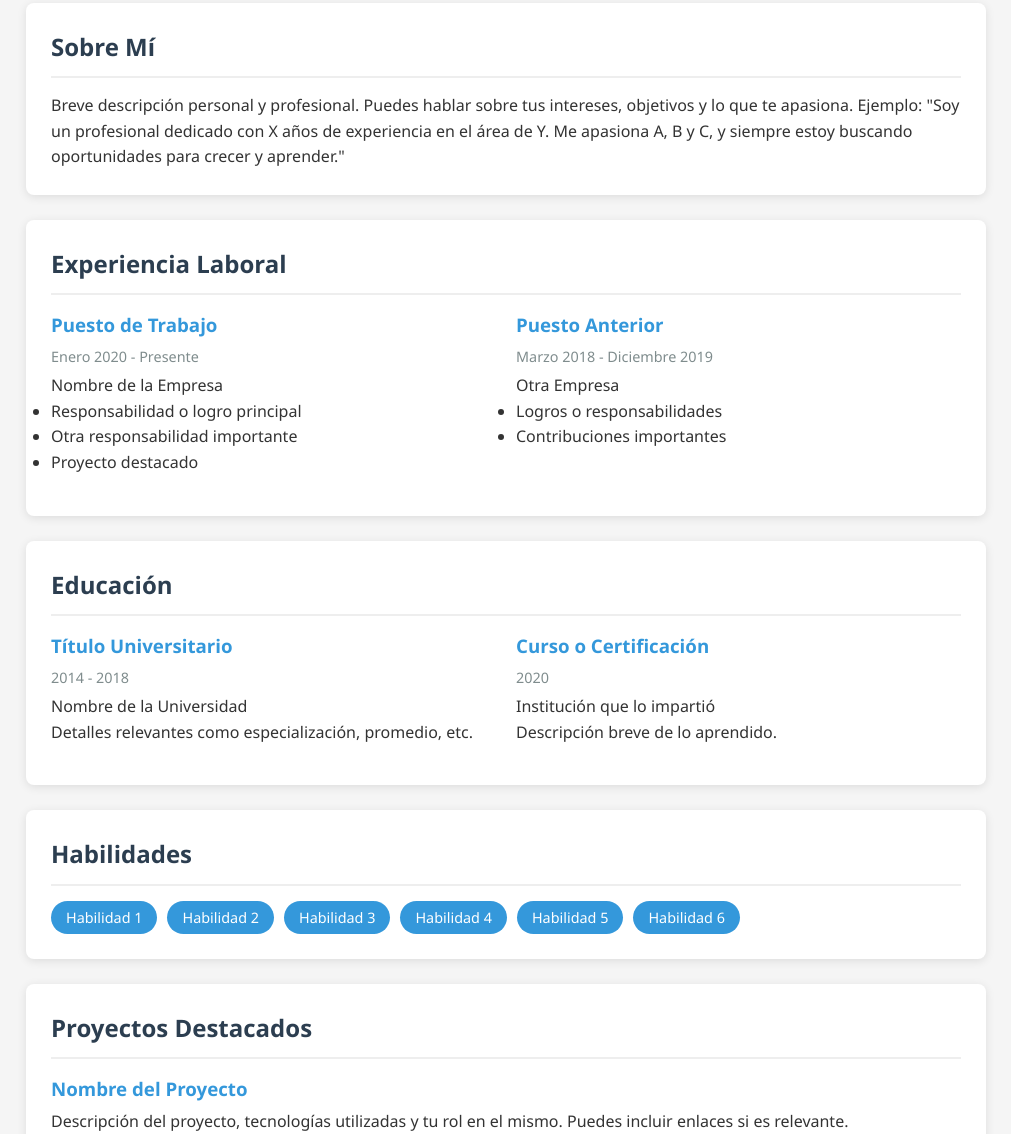
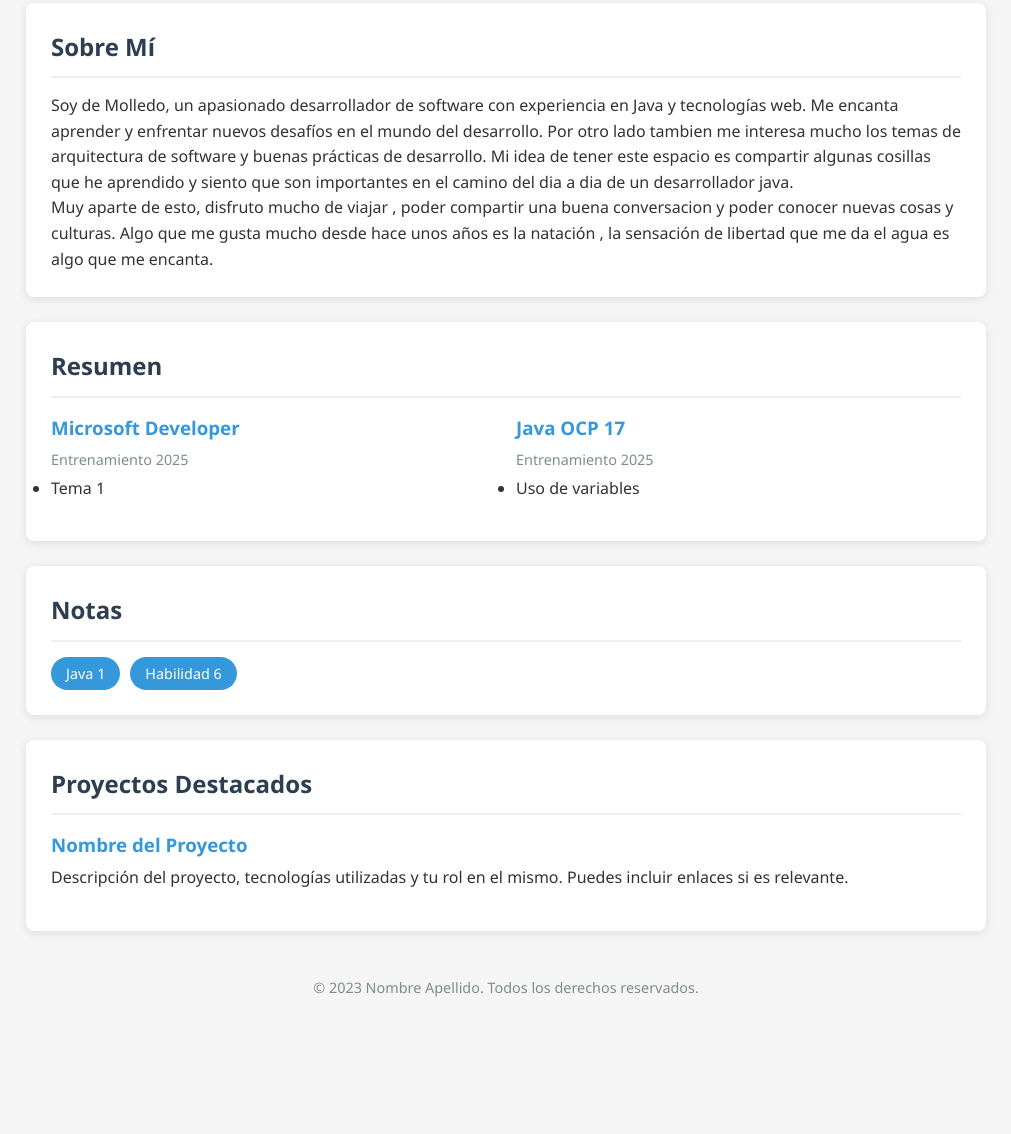
Before and after one commit to yarovi/aboutProfileSkillsAndResume, a plain HTML site: page index.html in a window 1280 px wide. Shown: the part 443-1577 px from the top of the page, without its empty margins (134-1145 px from the left). After the commit the page ends 1482 px from the top, so only its background shows below. Drawn offline with Linux system fonts and the light colour scheme.

Commit message:
se limpia contenido y se crea un css

```diff
--- a/index.html
+++ b/index.html
@@ -5,138 +5,7 @@
     <meta charset="UTF-8">
     <meta name="viewport" content="width=device-width, initial-scale=1.0">
     <title>Presentación Personal</title>
-    <style>
-        * {
-            margin: 0;
-            padding: 0;
-            box-sizing: border-box;
-            font-family: 'Segoe UI', Tahoma, Geneva, Verdana, sans-serif;
-        }
-
-        body {
-            background-color: #f5f5f5;
-            color: #333;
-            line-height: 1.6;
-        }
-
-        .container {
-            max-width: 1000px;
-            margin: 0 auto;
-            padding: 20px;
-        }
-
-        header {
-            background-color: #2c3e50;
-            color: white;
-            padding: 30px 0;
-            text-align: center;
-            border-radius: 8px 8px 0 0;
-            margin-bottom: 30px;
-        }
-
-        .profile-img {
-            width: 150px;
-            height: 150px;
-            border-radius: 50%;
-            object-fit: cover;
-            border: 5px solid white;
-            margin-bottom: 15px;
-        }
-
-        h1 {
-            font-size: 2.5em;
-            margin-bottom: 10px;
-        }
-
-        .subtitle {
-            font-size: 1.2em;
-            opacity: 0.9;
-            margin-bottom: 20px;
-        }
-
-        .social-links {
-            margin-top: 15px;
-        }
-
-        .social-links a {
-            color: white;
-            margin: 0 10px;
-            font-size: 1.5em;
-            text-decoration: none;
-            transition: opacity 0.3s;
-        }
-
-        .social-links a:hover {
-            opacity: 0.7;
-        }
-
-        .section {
-            background-color: white;
-            padding: 25px;
-            margin-bottom: 25px;
-            border-radius: 8px;
-            box-shadow: 0 2px 10px rgba(0, 0, 0, 0.1);
-        }
-
-        h2 {
-            color: #2c3e50;
-            margin-bottom: 15px;
-            padding-bottom: 10px;
-            border-bottom: 2px solid #eee;
-        }
-
-        .info-grid {
-            display: grid;
-            grid-template-columns: repeat(auto-fit, minmax(300px, 1fr));
-            gap: 20px;
-        }
-
-        .info-item {
-            margin-bottom: 15px;
-        }
-
-        .info-item h3 {
-            color: #3498db;
-            margin-bottom: 5px;
-        }
-
-        .info-item .date {
-            color: #7f8c8d;
-            font-size: 0.9em;
-            margin-bottom: 5px;
-        }
-
-        .skills {
-            display: flex;
-            flex-wrap: wrap;
-            gap: 10px;
-        }
-
-        .skill {
-            background-color: #3498db;
-            color: white;
-            padding: 5px 15px;
-            border-radius: 20px;
-            font-size: 0.9em;
-        }
-
-        footer {
-            text-align: center;
-            padding: 20px;
-            color: #7f8c8d;
-            font-size: 0.9em;
-        }
-
-        @media (max-width: 768px) {
-            .info-grid {
-                grid-template-columns: 1fr;
-            }
-
-            h1 {
-                font-size: 2em;
-            }
-        }
-    </style>
+    <link rel="stylesheet" href="mystyle.css">
 </head>
 
 <body>
@@ -155,64 +24,44 @@
 
         <section class="section">
             <h2>Sobre Mí</h2>
-            <p>Breve descripción personal y profesional. Puedes hablar sobre tus intereses, objetivos y lo que te
-                apasiona. Ejemplo: "Soy un profesional dedicado con X años de experiencia en el área de Y. Me apasiona
-                A, B y C, y siempre estoy buscando oportunidades para crecer y aprender."</p>
+            <p>Soy de Molledo, un apasionado desarrollador de software con experiencia en Java y tecnologías web. Me encanta aprender y enfrentar nuevos desafíos en el mundo del desarrollo.
+                Por otro lado tambien me interesa mucho los temas de arquitectura de software y buenas prácticas de desarrollo.
+                Mi idea de tener este espacio  es compartir algunas cosillas que he aprendido y siento que son importantes en el camino del dia a dia de un desarrollador java.
+
+            </p>
+            <p>
+                Muy aparte de esto, disfruto mucho de viajar , poder compartir una buena conversacion  y poder conocer nuevas cosas y culturas.
+                Algo que me gusta mucho desde hace unos años es la natación , la sensación de libertad que me da el agua es algo que me encanta.
+            </p>
         </section>
 
         <section class="section">
-            <h2>Experiencia Laboral</h2>
+            <h2>Resumen</h2>
             <div class="info-grid">
                 <div class="info-item">
-                    <h3>Puesto de Trabajo</h3>
-                    <div class="date">Enero 2020 - Presente</div>
-                    <p>Nombre de la Empresa</p>
+                    <h3>Microsoft Developer</h3>
+                    <div class="date">Entrenamiento 2025</div>
                     <ul>
-                        <li>Responsabilidad o logro principal</li>
-                        <li>Otra responsabilidad importante</li>
-                        <li>Proyecto destacado</li>
+                        <li>Tema 1</li>
                     </ul>
                 </div>
 
                 <div class="info-item">
-                    <h3>Puesto Anterior</h3>
-                    <div class="date">Marzo 2018 - Diciembre 2019</div>
-                    <p>Otra Empresa</p>
+                    <h3>Java OCP 17</h3>
+                    <div class="date">Entrenamiento 2025</div>
                     <ul>
-                        <li>Logros o responsabilidades</li>
-                        <li>Contribuciones importantes</li>
+                        <li>Uso de variables</li>
                     </ul>
                 </div>
             </div>
         </section>
 
-        <section class="section">
-            <h2>Educación</h2>
-            <div class="info-grid">
-                <div class="info-item">
-                    <h3>Título Universitario</h3>
-                    <div class="date">2014 - 2018</div>
-                    <p>Nombre de la Universidad</p>
-                    <p>Detalles relevantes como especialización, promedio, etc.</p>
-                </div>
 
-                <div class="info-item">
-                    <h3>Curso o Certificación</h3>
-                    <div class="date">2020</div>
-                    <p>Institución que lo impartió</p>
-                    <p>Descripción breve de lo aprendido.</p>
-                </div>
-            </div>
-        </section>
 
         <section class="section">
-            <h2>Habilidades</h2>
+            <h2>Notas</h2>
             <div class="skills">
-                <span class="skill">Habilidad 1</span>
-                <span class="skill">Habilidad 2</span>
-                <span class="skill">Habilidad 3</span>
-                <span class="skill">Habilidad 4</span>
-                <span class="skill">Habilidad 5</span>
+                <span class="skill">Java  1</span>
                 <span class="skill">Habilidad 6</span>
             </div>
         </section>
--- /dev/null
+++ b/mystyle.css
@@ -0,0 +1,135 @@
+* {
+    margin: 0;
+    padding: 0;
+    box-sizing: border-box;
+    font-family: 'Segoe UI', Tahoma, Geneva, Verdana, sans-serif;
+}
+
+body {
+    background-color: #f5f5f5;
+    color: #333;
+    line-height: 1.6;
+}
+
+.container {
+    max-width: 1000px;
+    margin: 0 auto;
+    padding: 20px;
+}
+
+header {
+    background-color: #2c3e50;
+    color: white;
+    padding: 30px 0;
+    text-align: center;
+    border-radius: 8px 8px 0 0;
+    margin-bottom: 30px;
+}
+
+.profile-img {
+    width: 150px;
+    height: 150px;
+    border-radius: 50%;
+    object-fit: cover;
+    border: 5px solid white;
+    margin-bottom: 15px;
+}
+
+h1 {
+    font-size: 2.5em;
+    margin-bottom: 10px;
+}
+
+.subtitle {
+    font-size: 1.2em;
+    opacity: 0.9;
+    margin-bottom: 20px;
+}
+
+.social-links {
+    margin-top: 15px;
+}
+
+.social-links a {
+    color: white;
+    margin: 0 10px;
+    font-size: 1.5em;
+    text-decoration: none;
+    transition: opacity 0.3s;
+}
+
+.social-links a:hover {
+    opacity: 0.7;
+}
+
+.section {
+    background-color: white;
+    padding: 25px;
+    margin-bottom: 25px;
+    border-radius: 8px;
+    box-shadow: 0 2px 10px rgba(0, 0, 0, 0.1);
+}
+
+h2 {
+    color: #2c3e50;
+    margin-bottom: 15px;
+    padding-bottom: 10px;
+    border-bottom: 2px solid #eee;
+}
+
+.info-grid {
+    display: grid;
+    grid-template-columns: repeat(auto-fit, minmax(300px, 1fr));
+    gap: 20px;
+}
+
+.info-item {
+    margin-bottom: 15px;
+}
+
+.info-item h3 {
+    color: #3498db;
+    margin-bottom: 5px;
+}
+
+.info-item .date {
+    color: #7f8c8d;
+    font-size: 0.9em;
+    margin-bottom: 5px;
+}
+
+.skills {
+    display: flex;
+    flex-wrap: wrap;
+    gap: 10px;
+}
+
+.skill {
+    background-color: #3498db;
+    color: white;
+    padding: 5px 15px;
+    border-radius: 20px;
+    font-size: 0.9em;
+}
+
+footer {
+    text-align: center;
+    padding: 20px;
+    color: #7f8c8d;
+    font-size: 0.9em;
+}
+
+.indent-list {
+    list-style-type: disc;
+    margin-left: 2px;
+}
+
+@media (max-width: 768px) {
+    .info-grid {
+        grid-template-columns: 1fr;
+    }
+
+    h1 {
+        font-size: 2em;
+    }
+}
```
